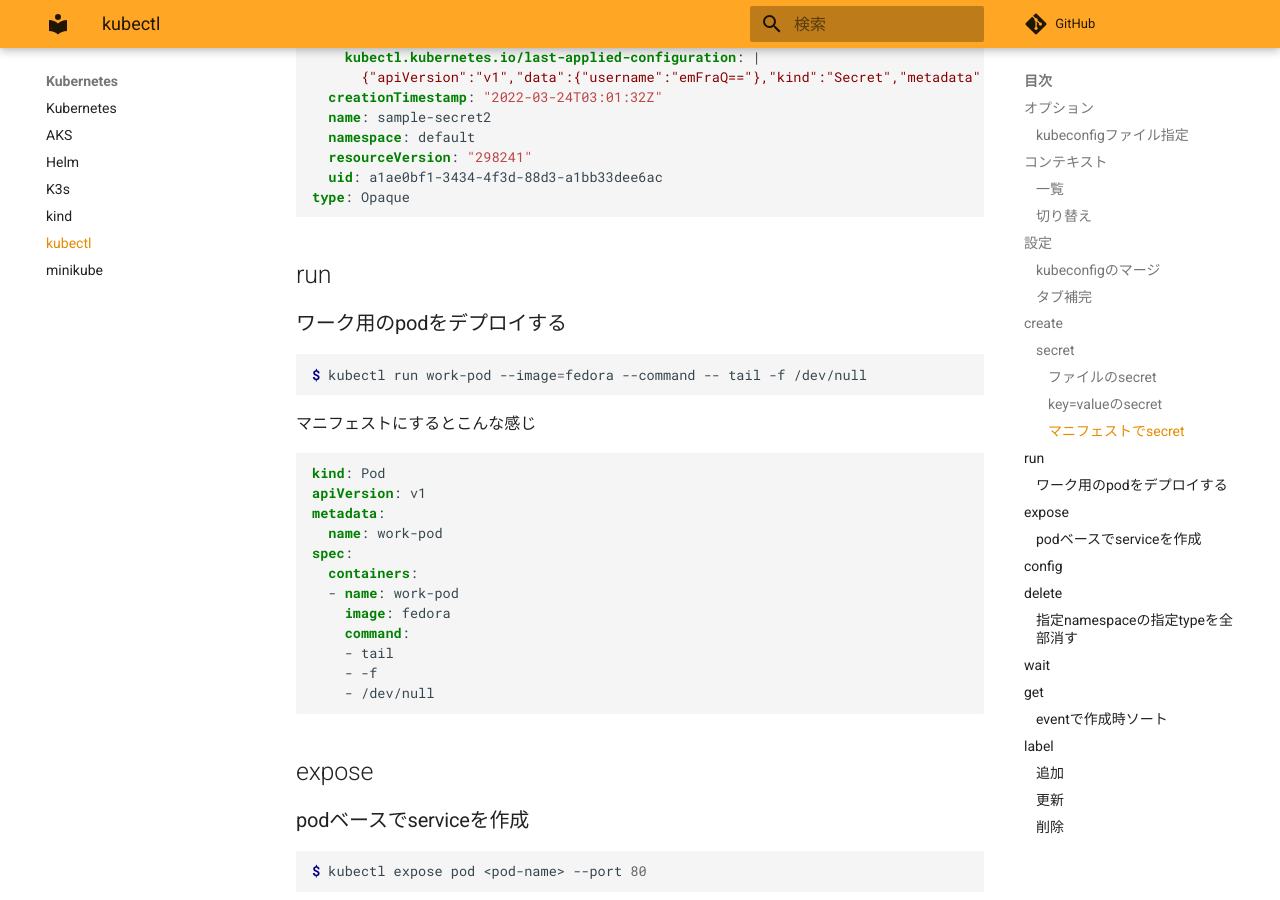
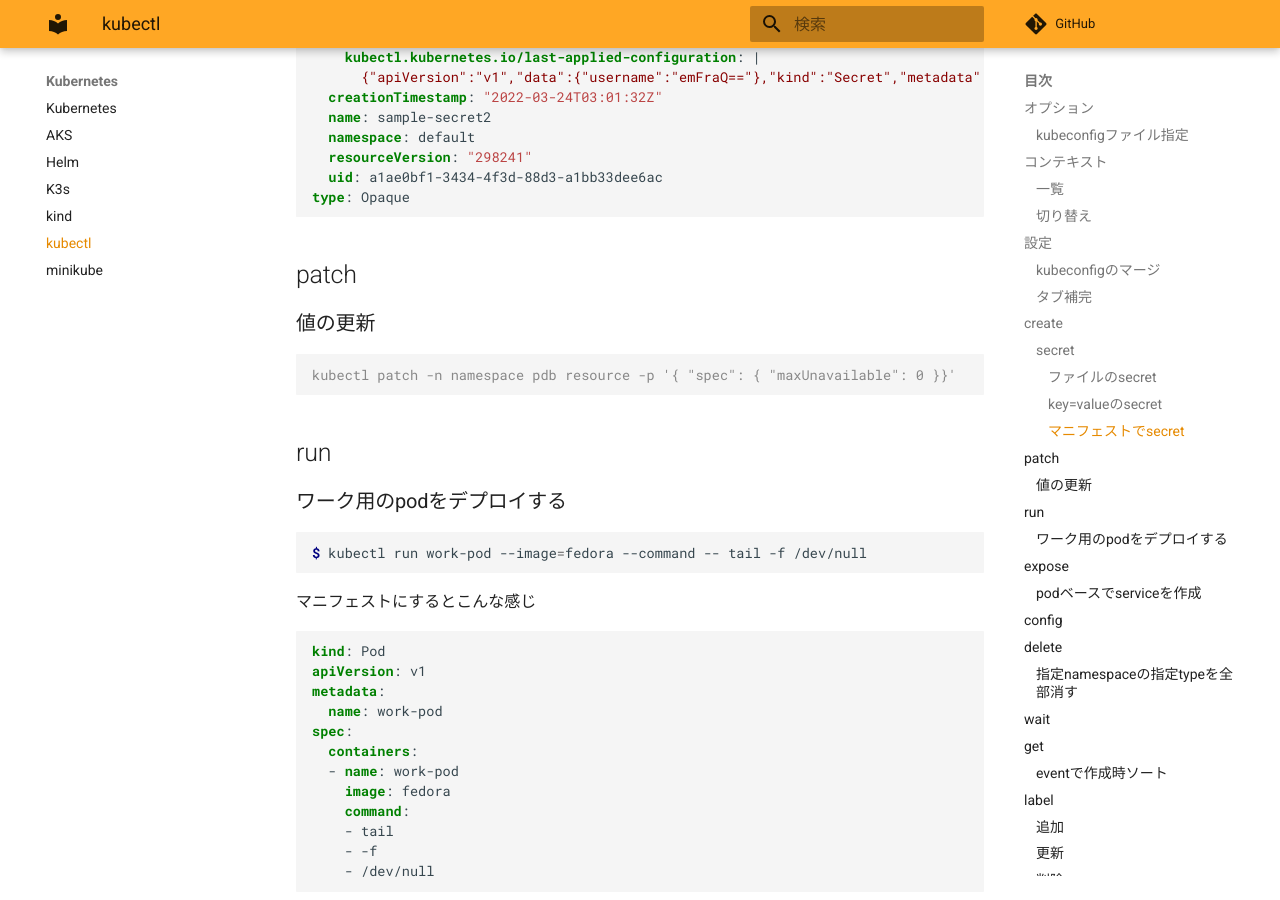
Before and after one commit to zaki-lknr/docs, an MkDocs documentation site: the page built from docs/Kubernetes/kubectl.md, in a window 1280 px wide and 900 px high, scrolled down 2847 px. Built offline with MkDocs 1.6.1 and Material for MkDocs 9.7.7, drawn with Linux system fonts in a browser that asks for light colours; comment, search, counter and statistics services are not loaded.

Commit message:
add: kubernetes/kubectl: patch

````diff
--- a/docs/Kubernetes/kubectl.md
+++ b/docs/Kubernetes/kubectl.md
@@ -142,6 +142,14 @@ metadata:
   resourceVersion: "298241"
   uid: a1ae0bf1-3434-4f3d-88d3-a1bb33dee6ac
 type: Opaque
+```
+
+## patch
+
+### 値の更新
+
+```console
+kubectl patch -n namespace pdb resource -p '{ "spec": { "maxUnavailable": 0 }}'
 ```
 
 ## run
````
